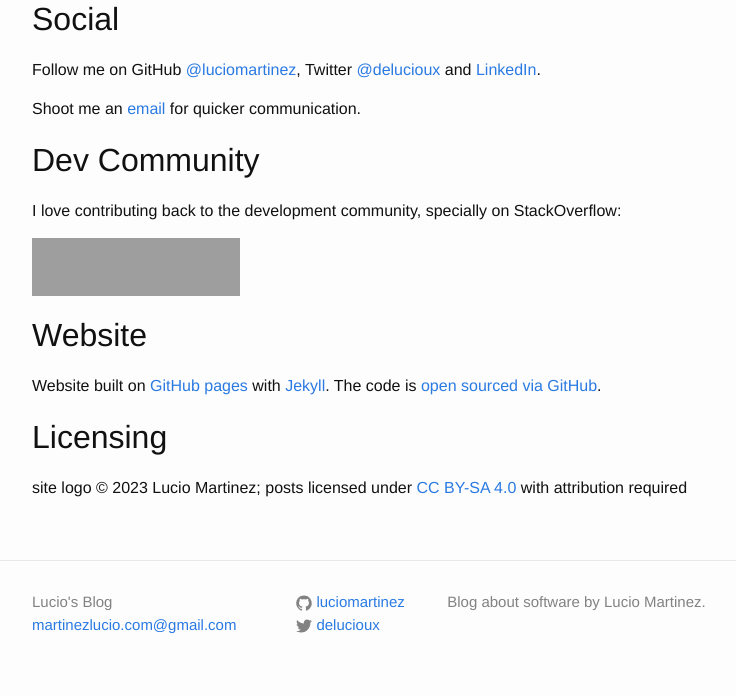
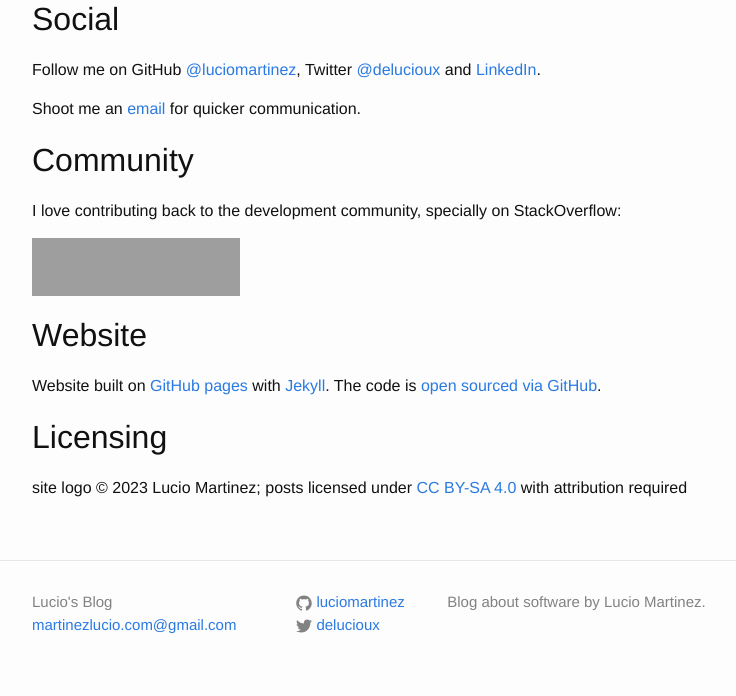
Before and after one commit to luciomartinez/luciomartinez.github.io, a Jekyll site: the page built from about.md, in a window 1280 px wide. Shown: the part 649-1345 px from the top of the page, without its empty margins (238-974 px from the left). Built offline with Jekyll 4.4.1, drawn with Linux system fonts in a browser that asks for light colours; comment, search, counter and statistics services are not loaded; grey boxes are pictures that could not be loaded.

Commit message:
Fix title

```diff
--- a/about.md
+++ b/about.md
@@ -16,7 +16,7 @@
 
 Shoot me an [email](mailto:martinezlucio.com@gmail.com) for quicker communication.
 
-## Dev Community
+## Community
 I love contributing back to the development community, specially on StackOverflow:
 
 <a href="https://stackoverflow.com/users/1505348/lucio"><img src="https://stackexchange.com/users/flair/1465637.png?theme=clean" width="208" height="58" alt="profile for Lucio at Stack Overflow, Q&amp;A for professional and enthusiast programmers" title="profile for Lucio at Stack Overflow, Q&amp;A for professional and enthusiast programmers"></a>
```
